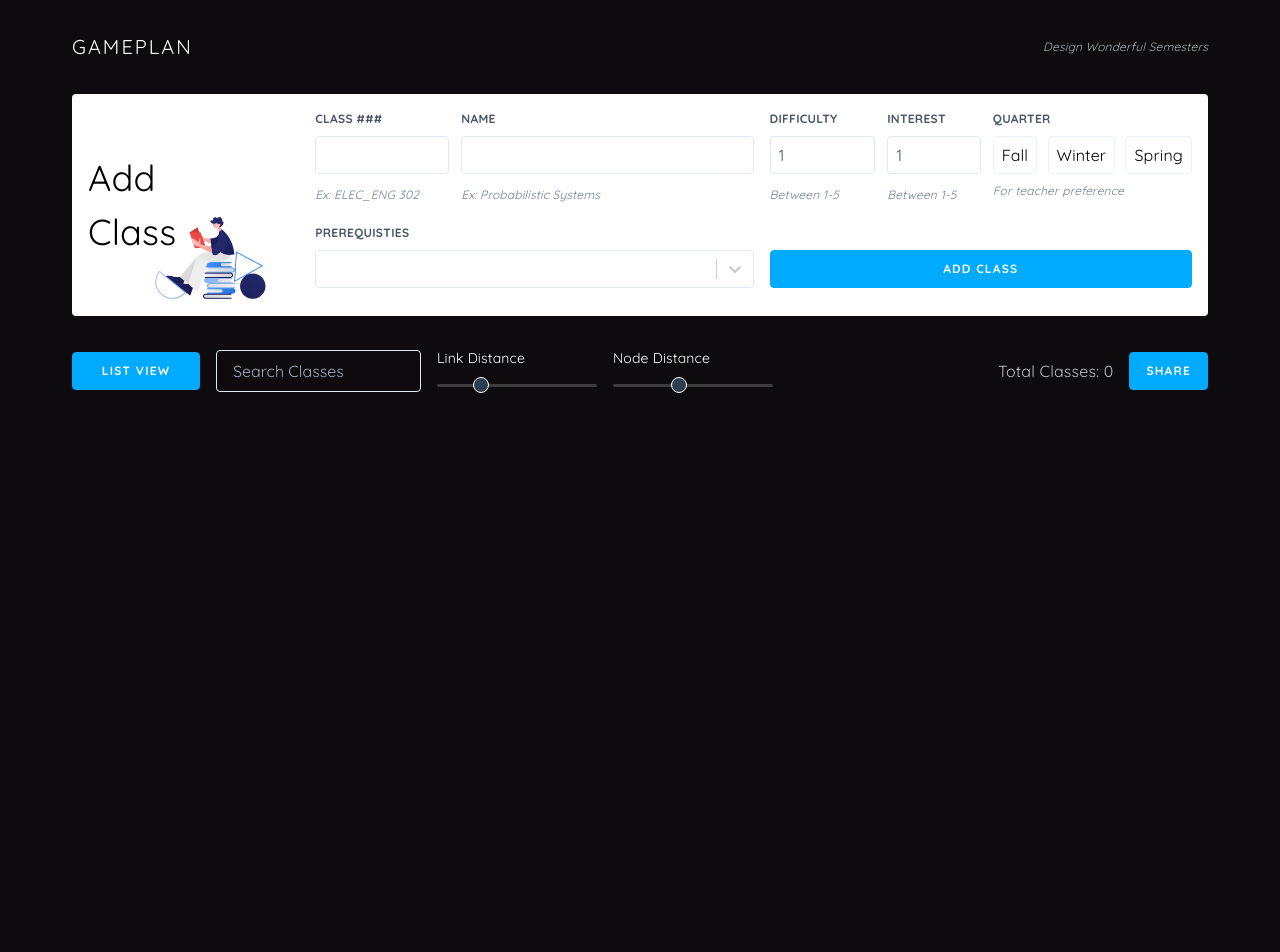
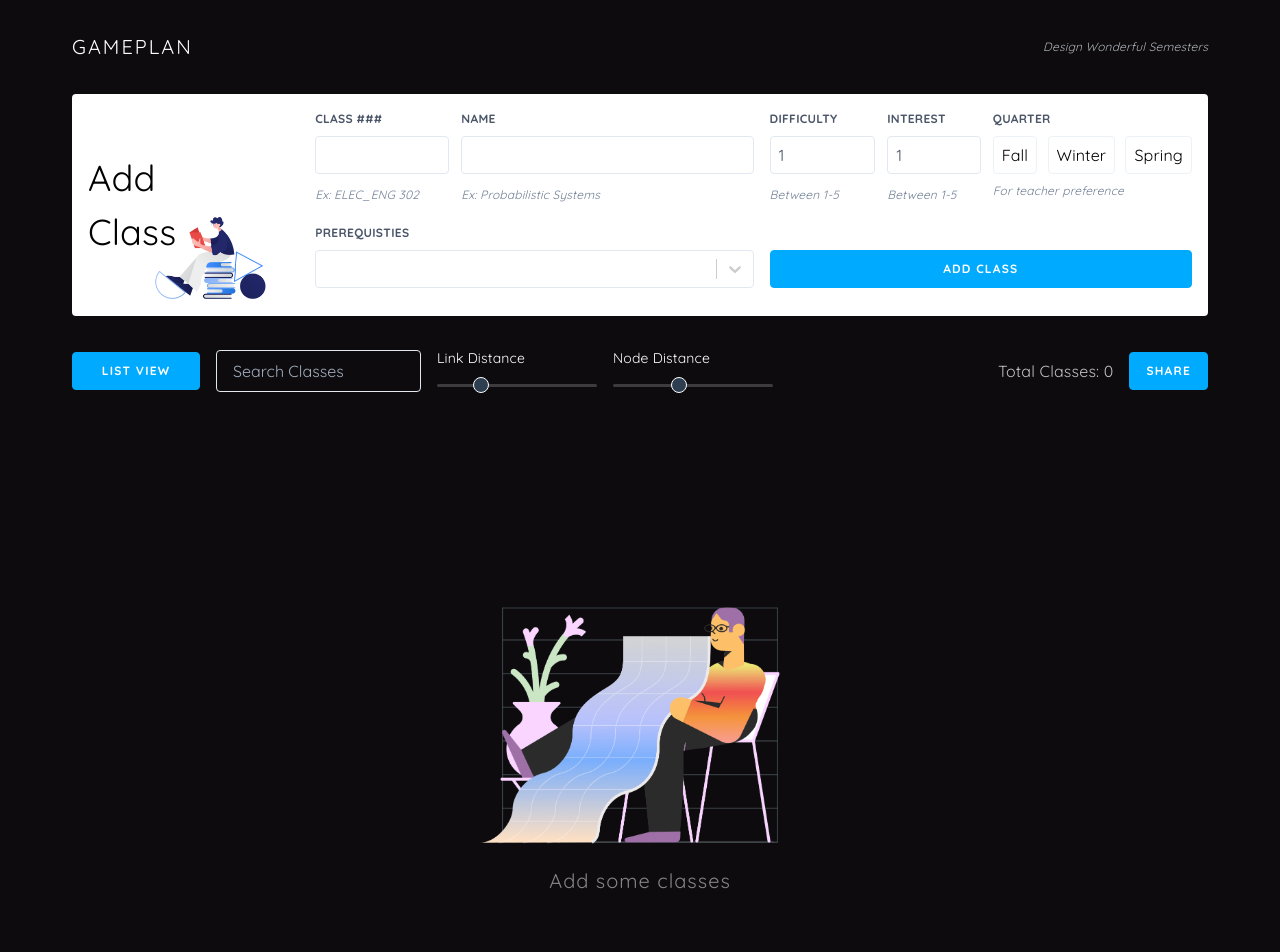
Before and after one commit to fardeemmunir/gameplan, a Next.js app: page / in a window 1280 px wide. Shown: the top 952 px of the page. Built offline with nearby package versions, Linux system fonts and the light colour scheme.

Commit message:
Add some default instructions for an empty graph

```diff
--- a/components/Graph.jsx
+++ b/components/Graph.jsx
@@ -126,7 +126,18 @@ const Graph = () => {
         </div>
       </div>
 
-      {showGraph ? <GraphView /> : <ListViewWithOptions />}
+      {nodes.length === 0 ? (
+        <div className=" my-48">
+          <img className="w-1/4 mx-auto" src="/plan.png" alt="" />
+          <p className="text-xl tracking-wider text-center opacity-50">
+            Add some classes
+          </p>
+        </div>
+      ) : showGraph ? (
+        <GraphView />
+      ) : (
+        <ListViewWithOptions />
+      )}
     </>
   );
 };
```
